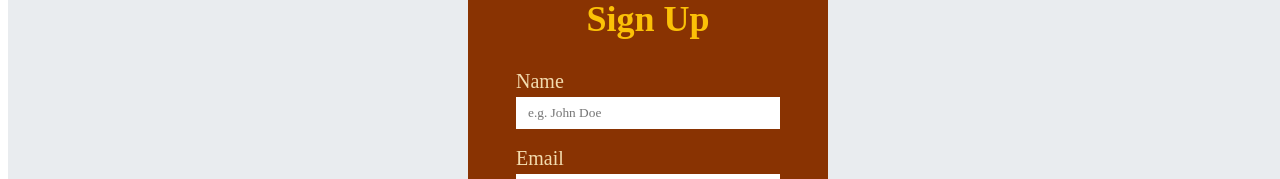
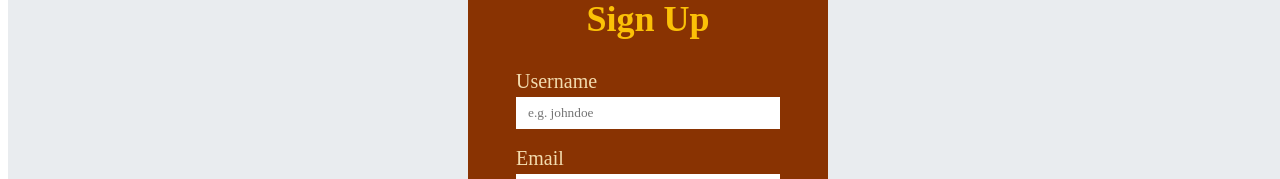
Before and after one commit to jagonosalexandra/signup-form, a React (Vite) app: page / in a window 1280 px wide. Shown: the part 199-378 px from the top of the page. Built offline with nearby package versions, Linux system fonts and the light colour scheme.

Commit message:
Change name to username
Add minimum character validation for username. Change password validation control flow logic

```diff
--- a/src/components/Form.tsx
+++ b/src/components/Form.tsx
@@ -2,14 +2,14 @@ import { useState } from "react";
 import Modal from "./Modal";
 
 interface User {
-  name: string;
+  username: string;
   email: string;
   password: string;
   confirmPassword: string;
 }
 
 interface FormErrors {
-  name?: string;
+  username?: string;
   email?: string;
   password?: string;
   confirmPassword?: string;
@@ -17,7 +17,7 @@ interface FormErrors {
 
 function Form() {
   const [formData, setFormData] = useState<User>({
-    name: "",
+    username: "",
     email: "",
     password: "",
     confirmPassword: "",
@@ -44,7 +44,7 @@ function Form() {
     setOpenModal(true);
 
     setFormData({
-      name: "",
+      username: "",
       email: "",
       password: "",
       confirmPassword: "",
@@ -52,18 +52,30 @@ function Form() {
   }
 
   function validate({
-    name,
+    username,
     email,
     password,
     confirmPassword,
   }: User): FormErrors {
     const newErrors: FormErrors = {};
 
-    if (!name) newErrors.name = "Name is required";
-    if (!email) newErrors.email = "Email is required";
-    if (!password) newErrors.password = "Password is required";
-    if (password.length < 8)
+    if (!username) {
+      newErrors.username = "Username is required";
+    } else if (username.length < 3) {
+      newErrors.username = "Username must at least be 3 characters long";
+    }
+
+    if (!email) {
+      newErrors.email = "Email is required";
+    } else if (!email.includes("@")) {
+      newErrors.email = "Please include an '@' in the email address";
+    }
+    if (!password) {
+      newErrors.password = "Password is required";
+    } else if (password.length < 8) {
       newErrors.password = "Password must be at least 8 characters long";
+    }
+
     if (password !== confirmPassword)
       newErrors.confirmPassword = "Passwords do not match";
 
@@ -76,15 +88,17 @@ function Form() {
 
       <form onSubmit={handleOnSubmit}>
         <label>
-          Name
+          Username
           <input
             type="text"
-            name="name"
-            value={formData.name}
+            name="username"
+            value={formData.username}
             onChange={handleOnChange}
-            placeholder="e.g. John Doe"
+            placeholder="e.g. johndoe"
           />
-          {error.name && <span className="error-text">{error.name}</span>}
+          {error.username && (
+            <span className="error-text">{error.username}</span>
+          )}
         </label>
 
         <label>
```
